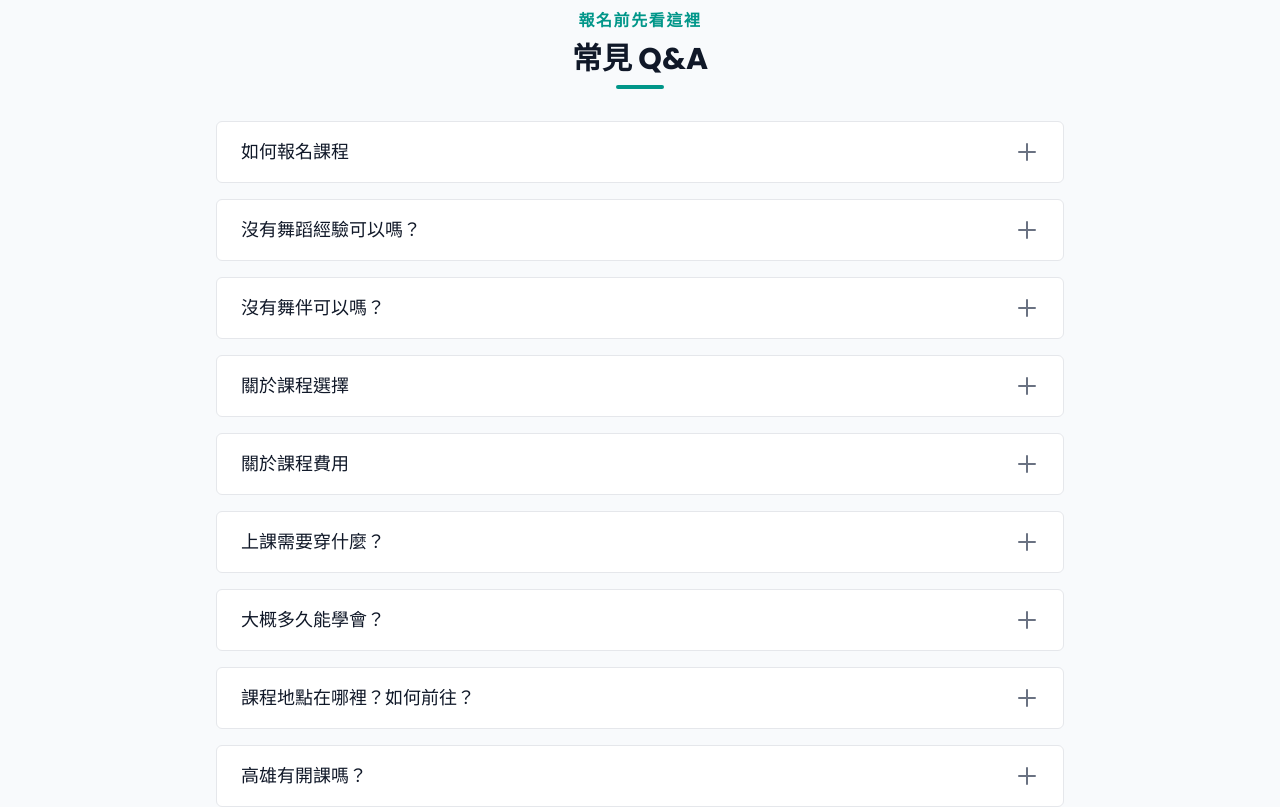
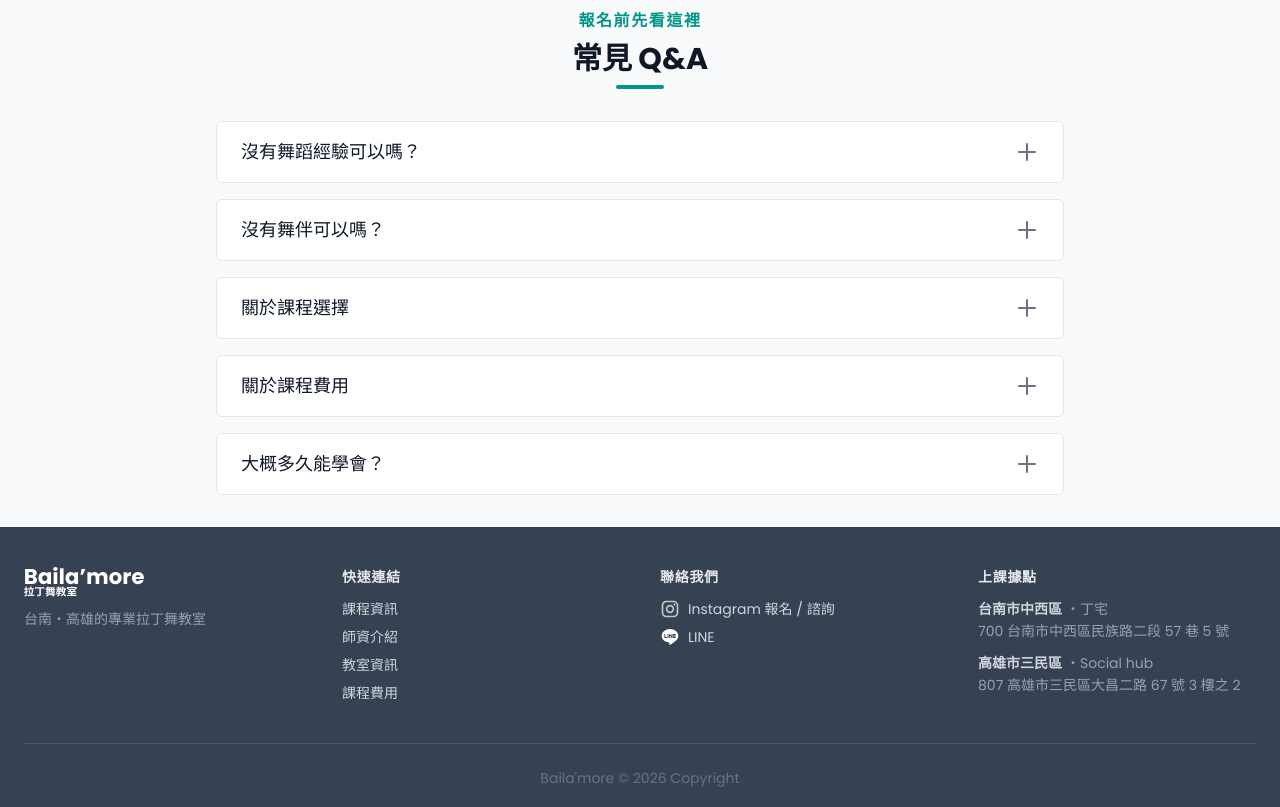
Before and after one commit to j606888/bailamore-web, a Next.js app: page / in a window 1280 px wide. Shown: the part 3020-3827 px from the top of the page. Built offline with nearby package versions, Linux system fonts and the light colour scheme.

Commit message:
Update faq

```diff
--- a/src/data/faq.ts
+++ b/src/data/faq.ts
@@ -11,14 +11,6 @@ export interface Faq {
 
 export const FAQS: Faq[] = [
   {
-    id: 'how-to-register',
-    question: '如何報名課程',
-    answer:
-      '透過 [Instagram 私訊](https://ig.me/m/baila_moredancestudio)我們即可完成報名。\n\n如果想要先體驗的話也可以直接在課程時間來到教室。',
-    sortOrder: 0,
-    published: true,
-  },
-  {
     id: 'no-experience',
     question: '沒有舞蹈經驗可以嗎？',
     answer: '當然可以！不管什麼年齡或是有無經驗都非常適合來學習 Bachata & Salsa。',
@@ -30,6 +22,14 @@ export const FAQS: Faq[] = [
     question: '沒有舞伴可以嗎？',
     answer: '可以的！上課中舞伴是會不斷輪替的不用擔心沒有人可以練習。',
     sortOrder: 2,
+    published: true,
+  },
+  {
+    id: 'how-long-to-learn',
+    question: '大概多久能學會？',
+    answer:
+      '一般來說，上了幾堂 LV1 課程後就能掌握基本步伐，跟著音樂跳出基本感覺。\n\n社交舞沒有真正的「學完」，每次跳都會有新的體會。重要的是享受過程，很多學員從第一堂課就開始享受跳舞的樂趣！',
+    sortOrder: 6,
     published: true,
   },
   {
@@ -48,38 +48,7 @@ export const FAQS: Faq[] = [
     sortOrder: 4,
     published: true,
   },
-  {
-    id: 'what-to-wear',
-    question: '上課需要穿什麼？',
-    answer:
-      '穿著舒適、方便活動的服裝即可，沒有嚴格限制。\n\n鞋子建議穿有跟的舞鞋或是底部較平滑的室內鞋，避免厚底球鞋，以免影響腳步練習。如果沒有舞鞋，第一次來穿一般平底鞋也完全沒問題。',
-    sortOrder: 5,
-    published: true,
-  },
-  {
-    id: 'how-long-to-learn',
-    question: '大概多久能學會？',
-    answer:
-      '一般來說，上了幾堂 LV1 課程後就能掌握基本步伐，跟著音樂跳出基本感覺。\n\n社交舞沒有真正的「學完」，每次跳都會有新的體會。重要的是享受過程，很多學員從第一堂課就開始享受跳舞的樂趣！',
-    sortOrder: 6,
-    published: true,
-  },
-  {
-    id: 'location',
-    question: '課程地點在哪裡？如何前往？',
-    answer:
-      '我們有兩個上課據點：[台南教室](/location/tainan)（中西區，每週日、週二）與[高雄教室](/location/kaohsiung)（三民區，每週四）。\n\n詳細地址、地圖與交通指引請參考[地點頁面](/location)。有任何交通上的問題歡迎直接透過 Instagram 私訊詢問。',
-    sortOrder: 7,
-    published: true,
-  },
-  {
-    id: 'kaohsiung',
-    question: '高雄有開課嗎？',
-    answer:
-      '有的！高雄每週四晚上 19:30 起在三民區大昌二路的 Social hub 固定開課，內容是 Bachata training 與 Kizomba LV1，21:30 之後還有 mini social 可以自由練習。\n\n課卡與台南通用，兩邊都能上。詳情請看[高雄教室頁面](/location/kaohsiung)。',
-    sortOrder: 8,
-    published: true,
-  },
+
 ];
 
 export function getPublishedFaqs(): Faq[] {
```
